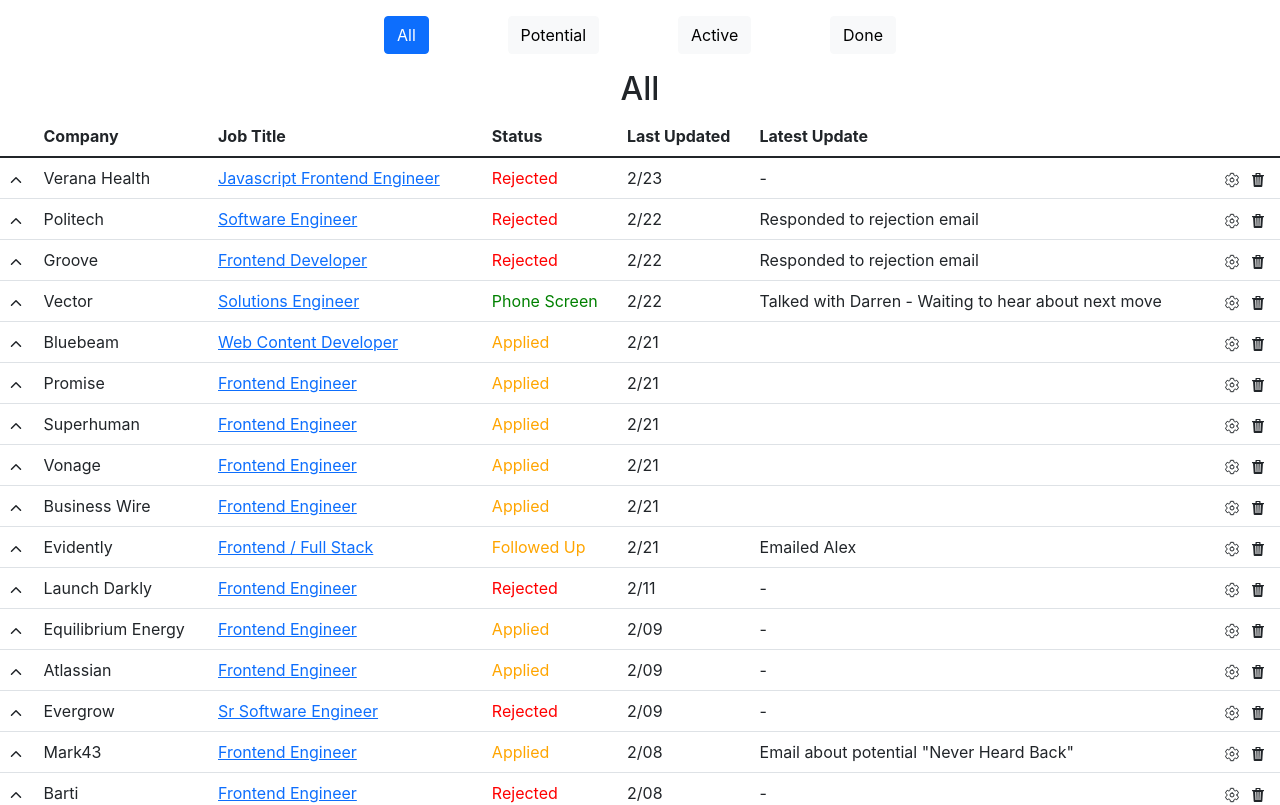
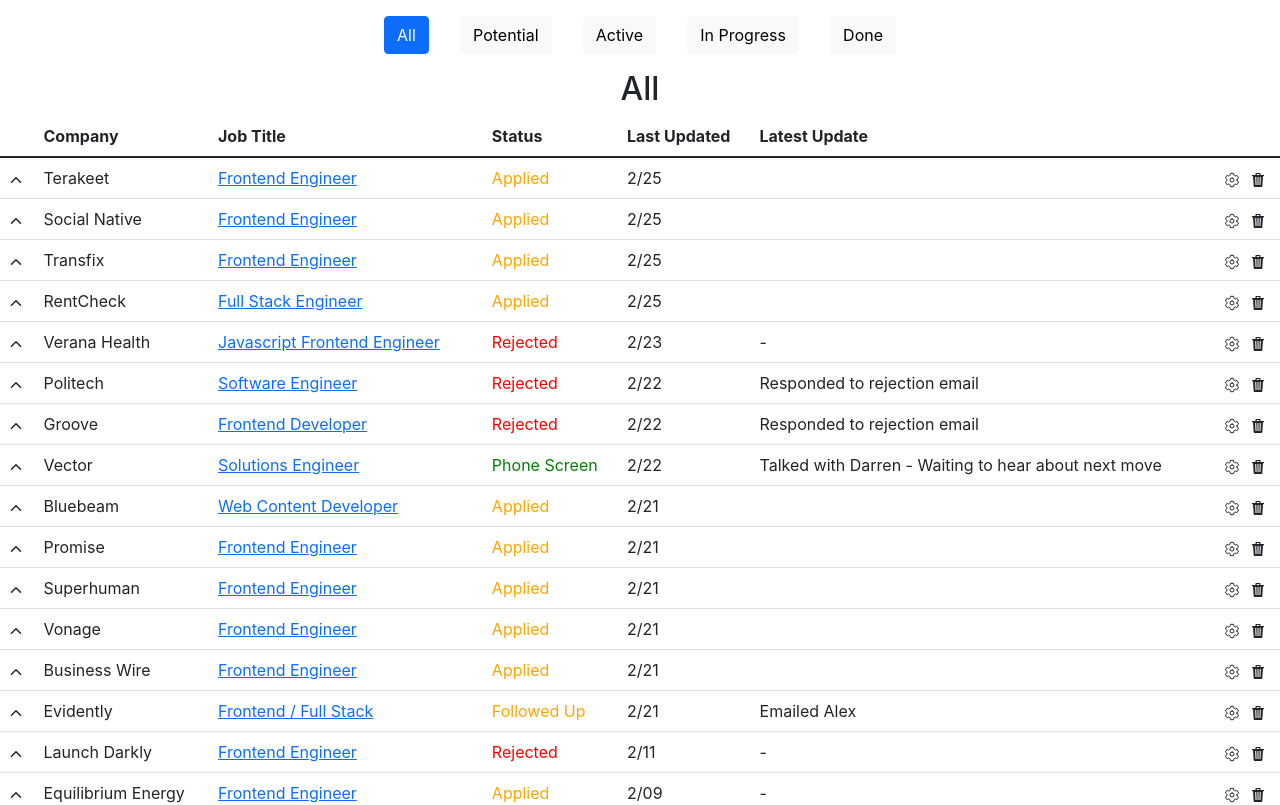
Before and after one commit to Gnola/job_tracker, a React (Create React App) app in the folder client/: page / in a window 1280 px wide. Shown: the top 805 px of the page. Built offline with nearby package versions, Linux system fonts and the light colour scheme; data requests are answered from the project's data file.

Commit message:
Added to data and added inprogress button and filtering

```diff
--- a/client/db.json
+++ b/client/db.json
@@ -977,6 +977,94 @@
           "updateNotes": ""
         }
       ]
+    },
+    {
+      "id": "15c94449-db92-4923-add2-fa7056d8e413",
+      "status": "Applied",
+      "date": "2/25",
+      "company": "RentCheck",
+      "jobTitle": "Full Stack Engineer",
+      "link": "https://www.linkedin.com/jobs/view/2921210280/?refId=ba4e9210-658d-438f-8061-12bf3b1befda",
+      "jobBoard": "LinkedIn",
+      "resume": "Gianni_Nola_Resume",
+      "location": "",
+      "category": "",
+      "connections": "",
+      "notes": "",
+      "updates": [
+        {
+          "id": "3ab96f6b-0321-4bda-8c28-28cc2ee8631f",
+          "statusUpdate": "Applied",
+          "updateDate": "2/25",
+          "updateNotes": ""
+        }
+      ]
+    },
+    {
+      "id": "b7e8b36f-ad0e-4126-bc7c-5da371a88ba9",
+      "status": "Applied",
+      "date": "2/25",
+      "company": "Transfix",
+      "jobTitle": "Frontend Engineer",
+      "link": "https://jobs.lever.co/transfix/f9b09ccd-0696-4f0d-bc09-1a4b3080f3ad?lever-source=LinkedInJobs",
+      "jobBoard": "LinkedIn/Company Site",
+      "resume": "Frontend",
+      "location": "",
+      "category": "",
+      "connections": "",
+      "notes": "",
+      "updates": [
+        {
+          "id": "fc40a34d-9dc8-4c4d-a9e9-03088f899986",
+          "statusUpdate": "Applied",
+          "updateDate": "2/25",
+          "updateNotes": ""
+        }
+      ]
+    },
+    {
+      "id": "4efe3ede-5709-483a-b809-07ff0689b9e2",
+      "status": "Applied",
+      "date": "2/25",
+      "company": "Social Native",
+      "jobTitle": "Frontend Engineer",
+      "link": "https://www.linkedin.com/jobs/view/2921787826/?refId=fac0c24a-ac0f-4fb9-bc5d-04ff45a5db8d",
+      "jobBoard": "LinkedIn",
+      "resume": "Frontend",
+      "location": "",
+      "category": "",
+      "connections": "",
+      "notes": "",
+      "updates": [
+        {
+          "id": "5b271d76-453d-4125-9a12-01ec6b0c0568",
+          "statusUpdate": "Applied",
+          "updateDate": "2/25",
+          "updateNotes": ""
+        }
+      ]
+    },
+    {
+      "id": "c85b8e29-442b-4d3f-abba-e0e9dab21532",
+      "status": "Applied",
+      "date": "2/25",
+      "company": "Terakeet",
+      "jobTitle": "Frontend Engineer",
+      "link": "https://www.linkedin.com/jobs/view/2919418794/?refId=fac0c24a-ac0f-4fb9-bc5d-04ff45a5db8d",
+      "jobBoard": "LinkedIn/Company Site",
+      "resume": "Frontend",
+      "location": "",
+      "category": "",
+      "connections": "",
+      "notes": "",
+      "updates": [
+        {
+          "id": "7066e9f9-3a99-47a8-ace8-376afd2040c0",
+          "statusUpdate": "Applied",
+          "updateDate": "2/25",
+          "updateNotes": ""
+        }
+      ]
     }
   ]
 }
--- a/client/src/_JobList.js
+++ b/client/src/_JobList.js
@@ -23,6 +23,10 @@
       case 'active':
         setFiltered('active')
         setFilteredJobs(jobs.filter(job => job.status !== 'Rejected' && job.status !== 'Potential'))
+        break;
+      case 'in-progress':
+        setFiltered('in-progress')
+        setFilteredJobs(jobs.filter(job => job.status == 'Phone Screen'))
         break;
       case 'done':
         setFiltered('done')
@@ -72,6 +76,7 @@
         <button type='button' className={filtered === 'all' ? 'btn btn-primary' : "btn btn-light"} onClick={()=>handleFilter('all')}>All</button>
         <button type='button' className={filtered === 'potential' ? 'btn btn-primary' : "btn btn-light"} onClick={()=>handleFilter('potential')}>Potential</button>
         <button type='button' className={filtered === 'active' ? 'btn btn-primary' : "btn btn-light"} onClick={()=>handleFilter('active')}>Active</button>
+        <button type='button' className={filtered === 'in-progress' ? 'btn btn-primary' : "btn btn-light"} onClick={()=>handleFilter('in-progress')}>In Progress</button>
         <button type='button' className={filtered === 'done' ? 'btn btn-primary' : "btn btn-light"} onClick={()=>handleFilter('done')}>Done</button>
       </div>
       {
```
